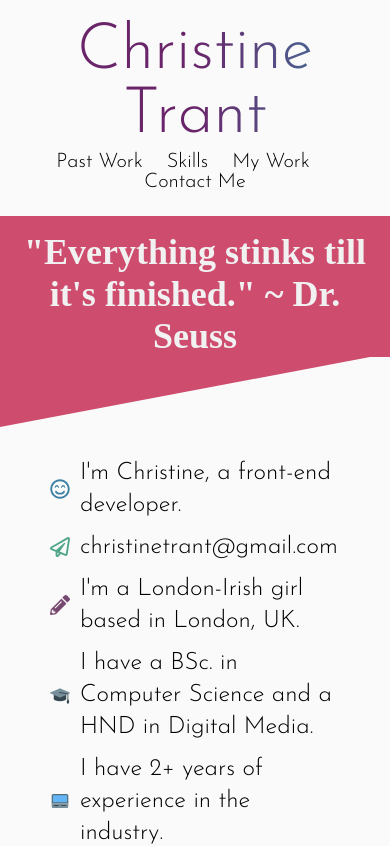
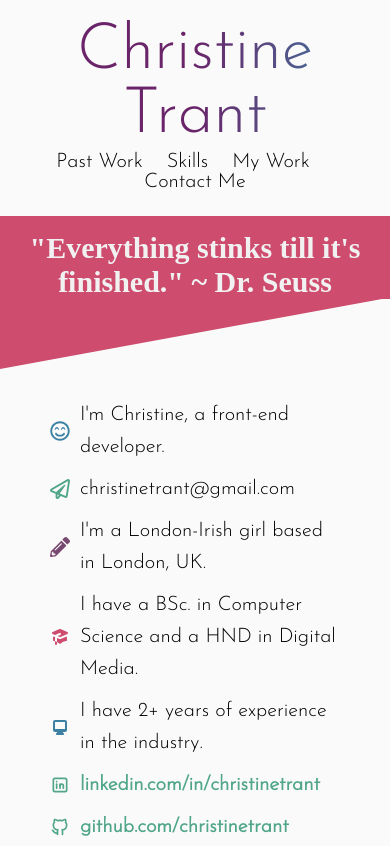
Before and after one commit to christinetrant/react-portfolio, a React (Create React App) app: page / in a window 390 px wide. Shown: the top 846 px of the page. Built offline with nearby package versions, Linux system fonts and the light colour scheme; a web font is replaced by a local one.

Commit message:
revert slanted; change icons; add mobile font-size

```diff
--- a/src/components/About.js
+++ b/src/components/About.js
@@ -4,6 +4,7 @@
 import React from 'react';
 import { FaPencilAlt, FaRegPaperPlane, FaRegSmileBeam } from 'react-icons/fa';
 import { FcGraduationCap, FcSelfServiceKiosk } from 'react-icons/fc';
+import { HiAcademicCap, HiDesktopComputer } from "react-icons/hi";
 import { TbBrandGithub, TbBrandLinkedin } from 'react-icons/tb';
 
 export default function About() {
@@ -33,11 +34,15 @@ export default function About() {
 					</p>
 					{/* 🎓 📓 */}
 					<p className='padLeft'>
-						<FcGraduationCap className='icon-marker' />I have a BSc. in Computer
+						{/* <FcGraduationCap className='icon-marker' /> */}
+						<HiAcademicCap className='icon-marker pink' />
+						I have a BSc. in Computer
 						Science and a HND in Digital Media.
 					</p>
 					<p className='padLeft'>
-						<FcSelfServiceKiosk className='icon-marker' />I have 2+ years of
+						{/* <FcSelfServiceKiosk className='icon-marker' /> */}
+						<HiDesktopComputer className='icon-marker blue'/>
+						I have 2+ years of
 						experience in the industry.
 					</p>
 					{/* <p className="padLeft">I love books <className="skills">&#x1F4D9;</className="skills">, adore coffee <className="skills">&#x2615;</className="skills"> &amp; have a passion for anything creative <className="skills">&#x1F3A8;</className="skills">. I am a Pinterest addict &amp; a gadget junkie.</p> */}
--- a/src/components/Contact.js
+++ b/src/components/Contact.js
@@ -5,6 +5,7 @@ import { FaRegPaperPlane } from 'react-icons/fa';
 import { TbBrandLinkedin } from 'react-icons/tb';
 import styled from 'styled-components';
 import formSubmitIcon from '../assets/images/paper-plane-solid.svg';
+import { HiOutlineMail } from 'react-icons/hi';
 
 const ContactSection = styled.section`
 	form {
@@ -29,6 +30,7 @@ const ContactSection = styled.section`
 			background-color: var(--background);
 			padding: 1rem;
 			padding-right: 3rem;
+      font-family: 'Josefin Sans', sans-serif;
 			font-size: 0.875rem;
 			line-height: 1.25rem;
 			width: 300px;
@@ -80,6 +82,7 @@ export default function Contact() {
 	return (
 		<ContactSection id='contact' className='contact'>
 			<div className='section-header section-4'>
+        <HiOutlineMail className='icon' />
 				<h2>Contact</h2>
 			</div>
 			<div className='slanted slanted-4'></div>
@@ -140,6 +143,7 @@ export default function Contact() {
 								<textarea
 									id='message'
 									name='message'
+                  placeholder='Message'
                   style={{width:'100%'}}
 									onChange={(e) => setMessage(e.target.value)}
 								/>
--- a/src/components/Navbar.js
+++ b/src/components/Navbar.js
@@ -57,7 +57,7 @@ const NavbarStyles = styled.header`
 			flex-flow: wrap;
 			align-items: center;
 			justify-content: center;
-			font-size: 1.25rem;
+			font-size: var(--body-font-size-mobile);
 			@media (max-width: 768px) {
 				/* margin-right: auto; */
 				/* margin-left: 16px; */
--- a/src/components/ui/ScrollToTop.js
+++ b/src/components/ui/ScrollToTop.js
@@ -19,7 +19,8 @@ const ScrollToTopButton = styled.button`
 	background: transparent;
 	font-size: 2.5rem;
 	@media (max-width: 575px) {
-		font-size: 1.5rem;
+		font-size: var(--body-font-size);
+
 	}
 	/* Tooltip text */
 	.scrollTooltip {
@@ -33,7 +34,7 @@ const ScrollToTopButton = styled.button`
 		padding: 0;
 		border-radius: 6px;
 		font-family: 'Josefin Sans', sans-serif;
-		font-size: 1.5em;
+		font-size: var(--body-font-size);
 		text-align: center;
 		background-color: transparent;
 		color: #ce4c6e;
--- a/src/styles/GlobalStyle.js
+++ b/src/styles/GlobalStyle.js
@@ -17,6 +17,7 @@ const GlobalStyle = createGlobalStyle`
     --green-rgb: 81, 166, 137;
 
     --body-font-size: 1.5rem;
+    --body-font-size-mobile: 1.25rem;
     --body-font: 'Josefin Sans', sans-serif;
     --header-font: 'Spirax', cursive;
   }
@@ -40,6 +41,9 @@ const GlobalStyle = createGlobalStyle`
     font-family: var(--body-font);
     font-size: var(--body-font-size);
     background-color: var(--background);
+    @media (max-width: 575px) {
+      font-size: var(--body-font-size-mobile)
+    }
   }
 
   /* Scrollbar Styles */
@@ -123,10 +127,13 @@ const GlobalStyle = createGlobalStyle`
       text-align: center;
       /* font-family: 'Spirax', cursive; */
       font-family: var(--header-font);
-      font-size: 1.5rem;
+      font-size: var(--body-font-size);
       color: var(--white);
       padding: 15px 20px 0;
       margin-bottom: 0;
+      @media (max-width: 575px) {
+        font-size: var(--body-font-size-mobile);
+      }
 
       h2 { margin: 0; }
       .icon {
@@ -147,10 +154,10 @@ const GlobalStyle = createGlobalStyle`
       margin-top: 0;
       border-bottom: 70px solid transparent;
     }
-    .slanted-1 { border-left: 95vw solid var(--pink); }
-    .slanted-2 { border-right: 95vw solid var(--blue); }
-    .slanted-3 { border-left: 95vw solid var(--purple); }
-    .slanted-4 { border-right: 95vw solid var(--green); }
+    .slanted-1 { border-left: 98vw solid var(--pink); }
+    .slanted-2 { border-right: 98vw solid var(--blue); }
+    .slanted-3 { border-left: 98vw solid var(--purple); }
+    .slanted-4 { border-right: 98vw solid var(--green); }
 
     .section-wrapper {
       margin: 0 auto;
```
